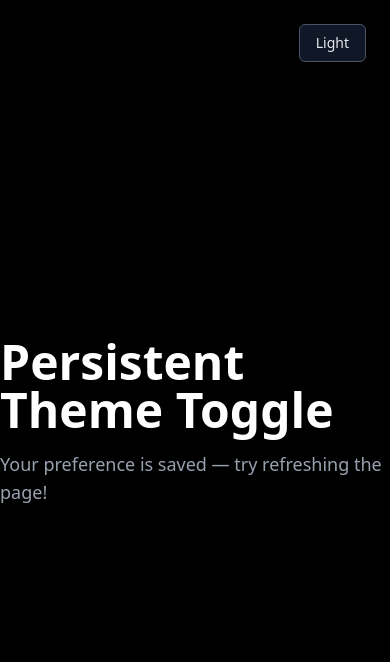
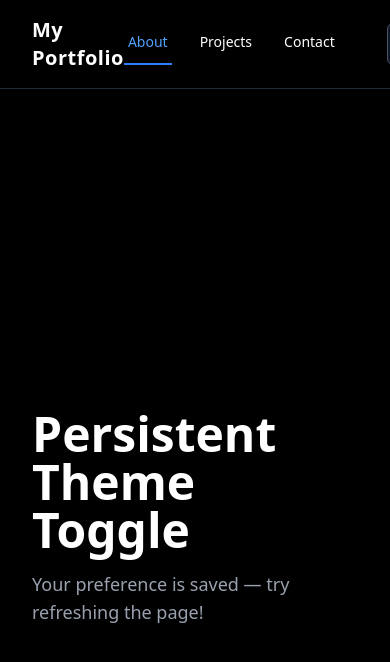
Before and after one commit to SJKangAU/my-portfolio, a React (Vite) app: page / in a window 390 px wide. Shown: the top 662 px of the page. Built offline with nearby package versions, Linux system fonts and the light colour scheme; the HTML template or start-up script is replaced by a standard one.

Commit message:
implement responsive navbar with theme toggle and smooth scrolling

```diff
--- a/src/App.tsx
+++ b/src/App.tsx
@@ -1,50 +1,57 @@
 import { useState, useEffect } from "react";
+import Navbar from "./components/Navbar";
 
 export default function App() {
   const [darkMode, setDarkMode] = useState(true);
 
-  // Load saved preference on first render
   useEffect(() => {
     const savedMode = localStorage.getItem("theme");
     if (savedMode === "light") setDarkMode(false);
   }, []);
 
-  // Save preference whenever mode changes
   useEffect(() => {
     localStorage.setItem("theme", darkMode ? "dark" : "light");
   }, [darkMode]);
 
   return (
     <div
-      className={`relative w-screen h-screen flex flex-col items-center justify-center transition-colors duration-700 ${
+      className={`relative min-h-screen transition-colors duration-700 ${
         darkMode ? "bg-black text-white" : "bg-white text-black"
       }`}
     >
-      {/* Optional vignette only in dark mode */}
-      {darkMode && (
-        <div
-          className="absolute inset-0 bg-[radial-gradient(ellipse_at_center,_transparent_70%,_rgba(0,0,0,0.9)_100%)] pointer-events-none -z-10"
-        ></div>
-      )}
+      {/* Navbar at top */}
+      <Navbar darkMode={darkMode} setDarkMode={setDarkMode} />
 
-      {/* Button to toggle modes */}
-      <button
-        onClick={() => setDarkMode(!darkMode)}
-        className={`absolute top-6 right-6 px-4 py-2 rounded-md text-sm font-medium border transition-all ${
-          darkMode
-            ? "bg-gray-900 border-gray-600 text-gray-200 hover:bg-gray-800"
-            : "bg-gray-200 border-gray-400 text-gray-700 hover:bg-gray-300"
-        }`}
-      >
-        {darkMode ? "Light" : "Dark"}
-      </button>
+      {/* Scrollable Content */}
+      <main className="pt-24 px-8 space-y-24">
+        <section className="min-h-screen flex flex-col items-center justify-center border-b border-gray-700/40">
+          <h1 className="text-5xl font-bold">Persistent Theme Toggle</h1>
+          <p className="mt-4 text-lg text-gray-400">
+            Your preference is saved — try refreshing the page!
+          </p>
+        </section>
 
-      {/* Content */}
-      <h1 className="text-5xl font-bold">Persistent Theme Toggle</h1>
-      <p className="mt-4 text-lg text-gray-400">
-        Your preference is saved — try refreshing the page!
+        <section
+          id="about"
+          className="min-h-screen flex items-center justify-center border-b border-gray-700/40"
+        >
+          <h2 className="text-3xl font-semibold">About Section</h2>
+        </section>
 
-      </p>
+        <section
+          id="projects"
+          className="min-h-screen flex items-center justify-center border-b border-gray-700/40"
+        >
+          <h2 className="text-3xl font-semibold">Projects Section</h2>
+        </section>
+
+        <section
+          id="contact"
+          className="min-h-screen flex items-center justify-center border-b border-gray-700/40"
+        >
+          <h2 className="text-3xl font-semibold">Contact Section</h2>
+        </section>
+      </main>
     </div>
   );
 }
--- /dev/null
+++ b/src/components/navBar.tsx
@@ -0,0 +1,96 @@
+import { useEffect, useRef, useState } from "react";
+
+interface NavbarProps {
+  darkMode: boolean;
+  setDarkMode: React.Dispatch<React.SetStateAction<boolean>>;
+}
+
+export default function Navbar({ darkMode, setDarkMode }: NavbarProps) {
+  const [activeSection, setActiveSection] = useState<string>("about");
+  const [indicatorStyle, setIndicatorStyle] = useState({
+    left: 0,
+    width: 0,
+  });
+  const navRef = useRef<HTMLDivElement>(null);
+
+  useEffect(() => {
+    const sections = document.querySelectorAll("section[id]");
+    const observer = new IntersectionObserver(
+      (entries) => {
+        entries.forEach((entry) => {
+          if (entry.isIntersecting) {
+            setActiveSection(entry.target.id);
+          }
+        });
+      },
+      { threshold: 0.6 }
+    );
+
+    sections.forEach((sec) => observer.observe(sec));
+    return () => observer.disconnect();
+  }, []);
+
+  useEffect(() => {
+    if (!navRef.current) return;
+    const activeLink = navRef.current.querySelector(
+      `a[href="#${activeSection}"]`
+    ) as HTMLAnchorElement;
+    if (activeLink) {
+      const { offsetLeft, offsetWidth } = activeLink;
+      setIndicatorStyle({ left: offsetLeft, width: offsetWidth });
+    }
+  }, [activeSection]);
+
+  return (
+    <nav
+      className={`fixed top-0 left-0 w-full z-50 flex justify-between items-center px-8 py-4 backdrop-blur-md transition-all duration-300 border-b ${
+        darkMode
+          ? "bg-black/60 border-gray-800 text-white"
+          : "bg-white/60 border-gray-300 text-black"
+      }`}
+    >
+      <h1 className="text-xl font-bold tracking-wide">My Portfolio</h1>
+
+      <div ref={navRef} className="relative flex items-center space-x-6 text-sm font-medium">
+        {["about", "projects", "contact"].map((section) => (
+          <a
+            key={section}
+            href={`#${section}`}
+            className={`capitalize px-1 pb-1 transition-colors ${
+              activeSection === section
+                ? darkMode
+                  ? "text-blue-400"
+                  : "text-purple-600"
+                : "hover:opacity-70"
+            }`}
+          >
+            {section}
+          </a>
+        ))}
+
+        {/* Animated underline */}
+        <span
+          className={`absolute bottom-0 h-[2px] transition-all duration-300 ease-in-out ${
+            darkMode ? "bg-blue-500" : "bg-purple-500"
+          }`}
+          style={{
+            left: `${indicatorStyle.left}px`,
+            width: `${indicatorStyle.width}px`,
+          }}
+        />
+
+        {/* Theme toggle */}
+        <button
+          onClick={() => setDarkMode(!darkMode)}
+          className={`ml-6 px-3 py-1 rounded-md border text-xs font-medium transition-all ${
+            darkMode
+              ? "bg-gray-900 border-gray-600 text-gray-200 hover:bg-gray-800"
+              : "bg-gray-100 border-gray-400 text-gray-700 hover:bg-gray-200"
+          }`}
+        >
+          {darkMode ? "☀️ Light" : "🌙 Dark"}
+        </button>
+      </div>
+    </nav>
+  );
+}
--- a/src/index.css
+++ b/src/index.css
@@ -6,5 +6,11 @@ html, body, #root {
   padding: 0;
   background: transparent;
   color: white;
-  overflow: hidden;
+  /* REMOVE overflow: hidden */
+  overflow-x: hidden; /* optional: hide horizontal scroll if layout overflows */
+  overflow-y: auto;   /* allows vertical scroll */
+  scroll-behavior: smooth;
 }
+html {
+  scroll-behavior: smooth;
+}
```
